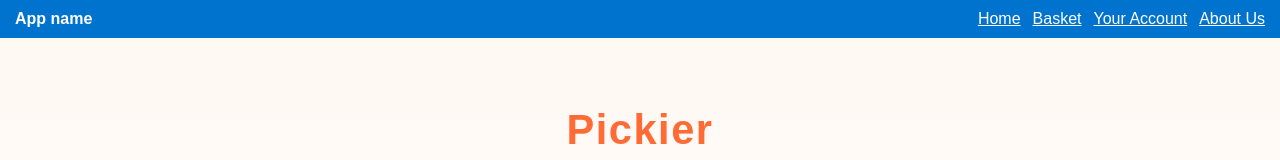
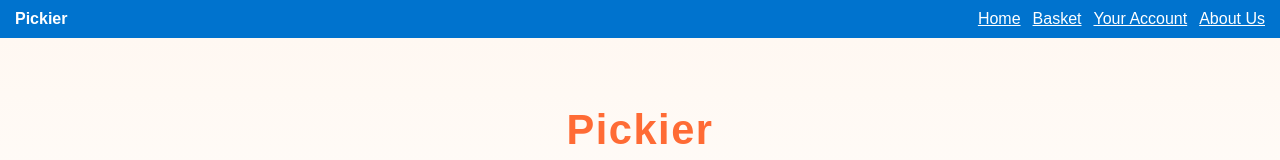
Before and after one commit to mxria-a/CFG-Group5-Project, a React (Create React App) app in the folder frontend/: page / in a window 1280 px wide. Shown: the top 160 px of the page. Built offline with nearby package versions, Linux system fonts and the light colour scheme; no server answers.

Commit message:
changed name in nav bar

```diff
--- a/frontend/src/App.jsx
+++ b/frontend/src/App.jsx
@@ -28,7 +28,7 @@ function App() {
         >
           {/* Navbar */}
           <nav className="navbar">
-            <div className="nav-logo">App name</div>
+            <div className="nav-logo">Pickier</div>
             <div className="nav-links">
               <Link to="/">Home</Link>
               <Link to="/basket">Basket</Link>
```
